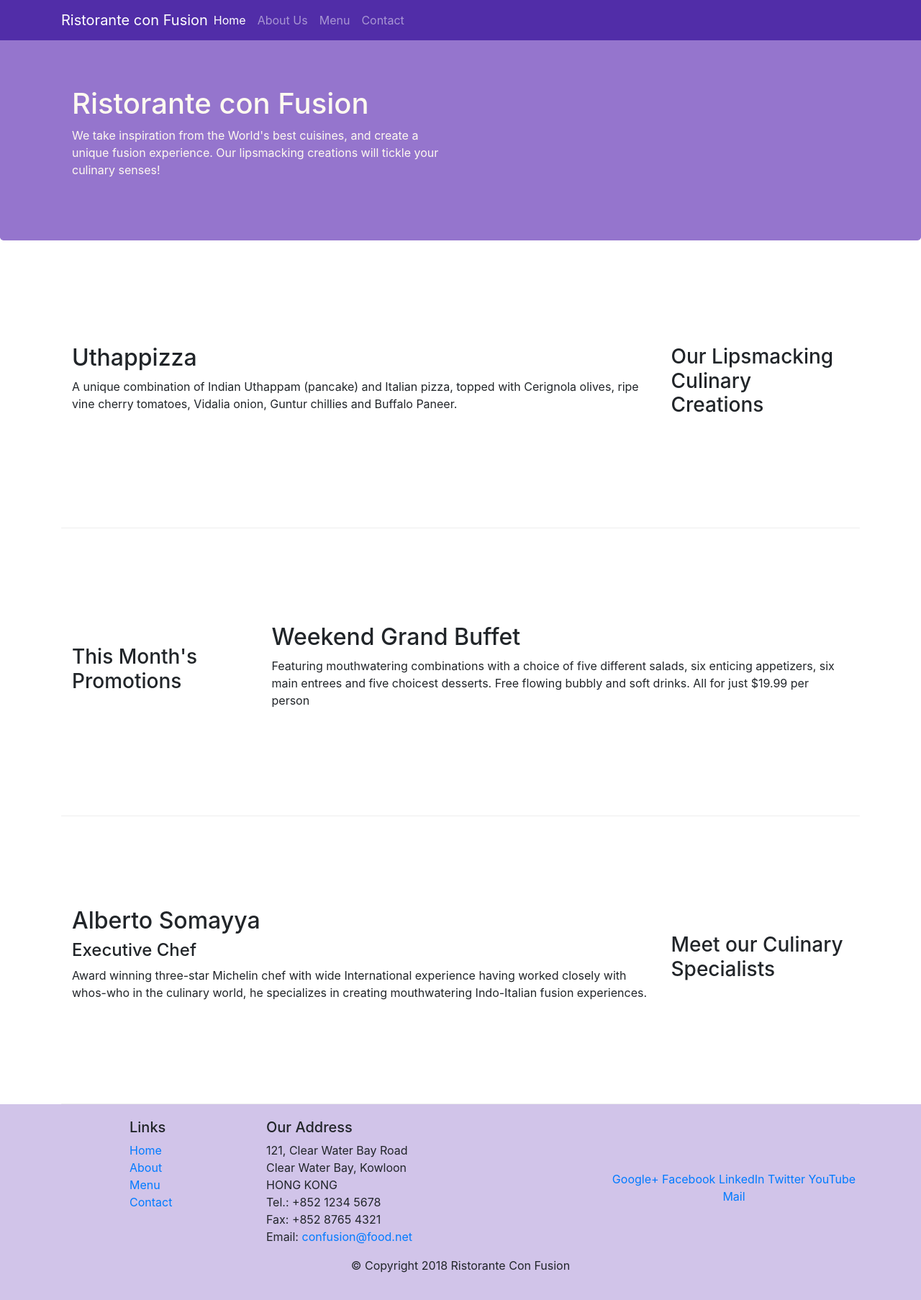
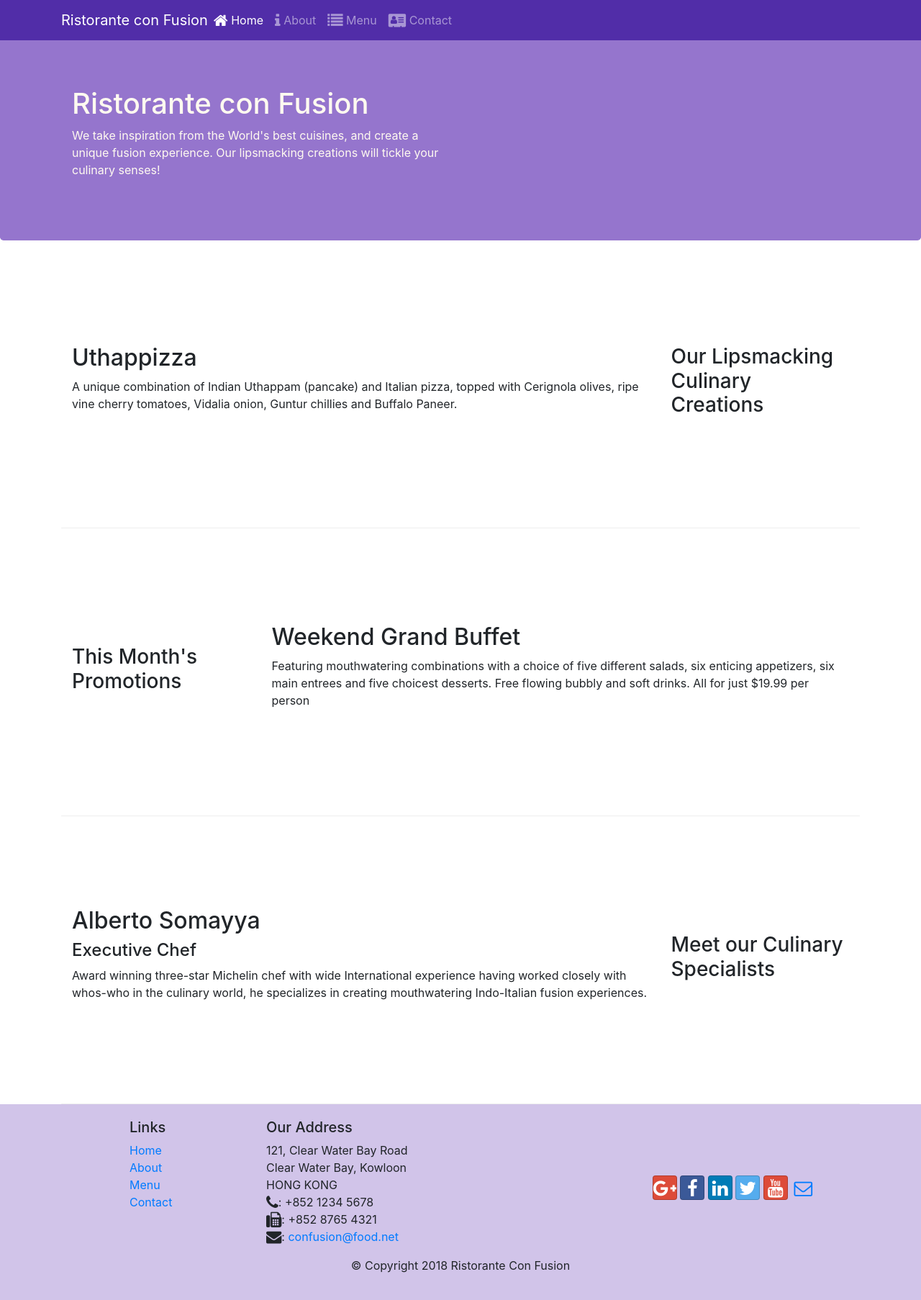
Before and after one commit to subashpaul/Restaurant_website_bootstrap_JQuery, a website: page index.html in a window 1280 px wide. Shown: the whole page at 72% size. Drawn offline with nearby package versions, Linux system fonts and the light colour scheme.

Commit message:
Icon fonts

```diff
--- a/index.html
+++ b/index.html
@@ -9,6 +9,8 @@
 
     <!-- Bootstrap CSS -->
     <link rel="stylesheet" href="node_modules/bootstrap/dist/css/bootstrap.min.css">
+    <link rel="stylesheet" href="node_modules/font-awesome/css/font-awesome.min.css">
+    <link rel="stylesheet" href="node_modules/bootstrap-social/bootstrap-social.css">
     <link rel="stylesheet" href="./css/styles.css">
     <title>Ristorante Con Fusion</title>
 </head>
@@ -22,10 +24,14 @@
             <a href="./index.html" class="navbar-brand mr-auto">Ristorante con Fusion</a>
             <div class="collapse navbar-collapse" id="Navbar">
                 <ul class="navbar-nav mr-auto">
-                    <li class="nav-item active"><a class="nav-link" href="#">Home</a></li>
-                    <li class="nav-item"><a class="nav-link" href="./aboutus.html">About Us</a></li>
-                    <li class="nav-item"><a class="nav-link" href="">Menu</a></li>
-                    <li class="nav-item"><a class="nav-link" href="">Contact</a></li>
+                    <li class="nav-item active"><a class="nav-link" href="#"><span class="fa fa-home fa-lg"></span>
+                            Home</a></li>
+                    <li class="nav-item"><a class="nav-link" href="./aboutus.html"><span
+                                class="fa fa-info fa-lg"></span> About</a></li>
+                    <li class="nav-item"><a class="nav-link" href="#"><span class="fa fa-list fa-lg"></span> Menu</a>
+                    </li>
+                    <li class="nav-item"><a class="nav-link" href="#"><span class="fa fa-address-card fa-lg"></span>
+                            Contact</a></li>
                 </ul>
             </div>
         </div>
@@ -107,19 +113,25 @@
                         121, Clear Water Bay Road<br>
                         Clear Water Bay, Kowloon<br>
                         HONG KONG<br>
-                        Tel.: +852 1234 5678<br>
-                        Fax: +852 8765 4321<br>
-                        Email: <a href="mailto:confusion@food.net">confusion@food.net</a>
+                        <i class="fa fa-phone fa-lg"></i>: +852 1234 5678<br>
+                        <i class="fa fa-fax fa-lg"></i>: +852 8765 4321<br>
+                        <i class="fa fa-envelope fa-lg"></i>:
+                        <a href="mailto:confusion@food.net">confusion@food.net</a>
                     </address>
                 </div>
                 <div class="col-12 col-sm-4 align-self-center">
                     <div class="text-center">
-                        <a href="http://google.com/+">Google+</a>
-                        <a href="http://www.facebook.com/profile.php?id=">Facebook</a>
-                        <a href="http://www.linkedin.com/in/">LinkedIn</a>
-                        <a href="http://twitter.com/">Twitter</a>
-                        <a href="http://youtube.com/">YouTube</a>
-                        <a href="mailto:">Mail</a>
+                        <a class="btn btn-social-icon btn-google" href="http://google.com/+"><i
+                                class="fa fa-google-plus"></i></a>
+                        <a class="btn btn-social-icon btn-facebook" href="http://www.facebook.com/profile.php?id="><i
+                                class="fa fa-facebook"></i></a>
+                        <a class="btn btn-social-icon btn-linkedin" href="http://www.linkedin.com/in/"><i
+                                class="fa fa-linkedin"></i></a>
+                        <a class="btn btn-social-icon btn-twitter" href="http://twitter.com/"><i
+                                class="fa fa-twitter"></i></a>
+                        <a class="btn btn-social-icon btn-google" href="http://youtube.com/"><i
+                                class="fa fa-youtube"></i></a>
+                        <a class="btn btn-social-icon" href="mailto:"><i class="fa fa-envelope-o"></i></a>
                     </div>
                 </div>
             </div>
--- a/package.json
+++ b/package.json
@@ -15,6 +15,8 @@
   },
   "dependencies": {
     "bootstrap": "^4.0.0",
+    "bootstrap-social": "^5.1.1",
+    "font-awesome": "^4.7.0",
     "jquery": "^3.3.1",
     "popper.js": "^1.12.9"
   }
```
Also changed, not shown: aboutus.html (+25 -13 lines), 1 other file.
